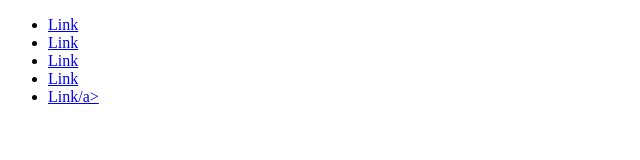
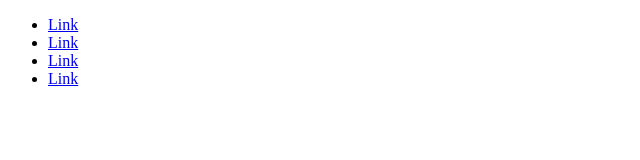
Before and after one commit to tiberiualex/menio, a plain HTML site: page index.html in a window 1280 px wide. Shown: the full height of the page, 0-640 px from the left. Drawn offline with nearby package versions, Linux system fonts and the light colour scheme; files that its build step writes are made by us from their sources.

Commit message:
Removed unvalid markup

```diff
--- a/index.html
+++ b/index.html
@@ -14,7 +14,7 @@
     <li><a href="#">Link</a></li>
     <li><a href="#">Link</a></li>
     <li><a href="#">Link</a></li>
-    <li><a href="#">Link/a></li>
+
   </ul>
 
 </body>
```
